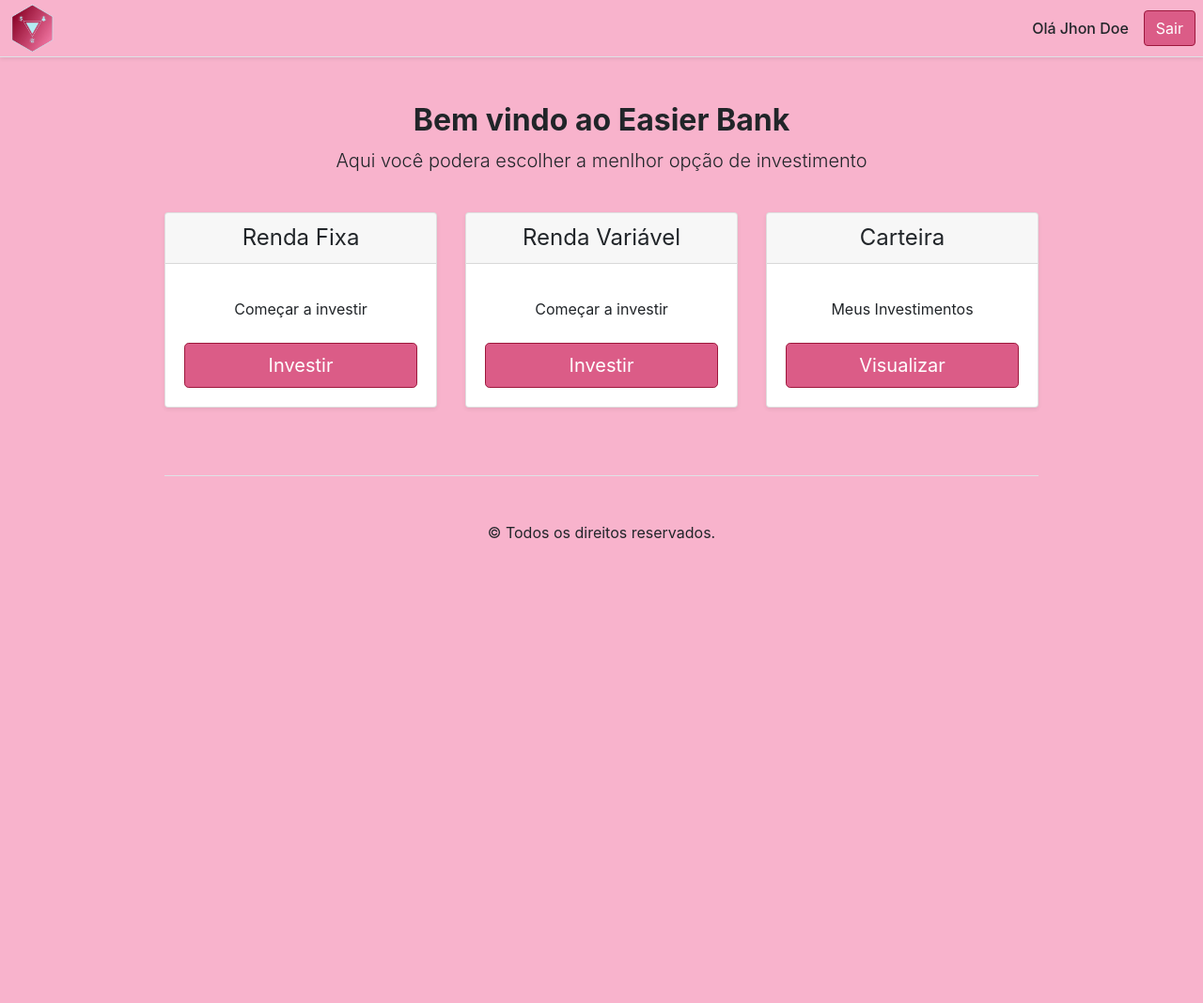
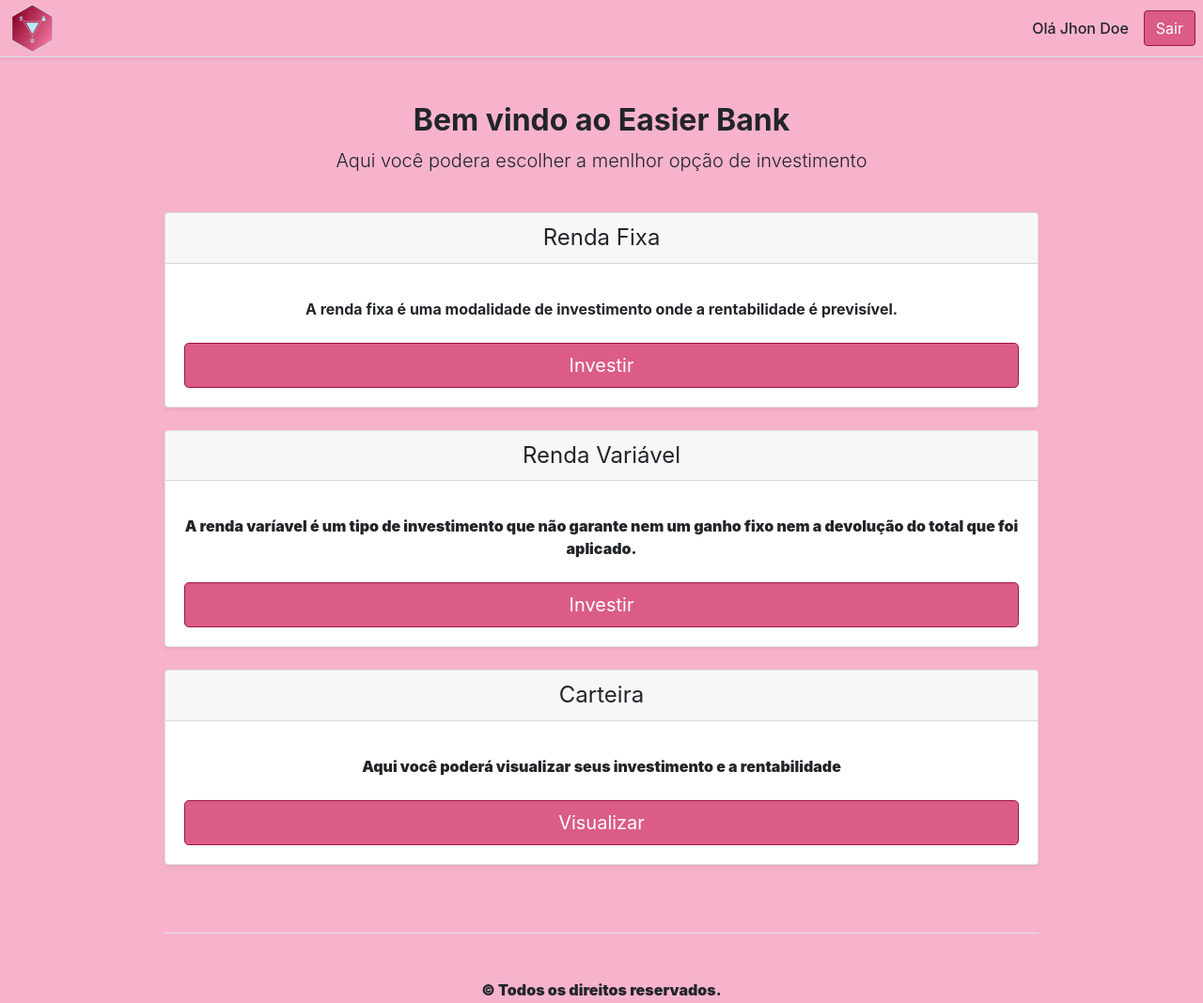
Before and after one commit to greicewelter/easierbank, a PHP site: page /dashboard.php in a window 1280 px wide. Shown: the top 1068 px of the page at 94% size. Before the commit the page ends 574 px from the top, so only its background shows below. Run offline with PHP 8.4, Linux system fonts and the light colour scheme.

Commit message:
atualizarçao

```diff
--- a/dashboard.php
+++ b/dashboard.php
@@ -35,7 +35,9 @@
           </div>
           <div class="card-body">
             <ul class="list-unstyled mt-3 mb-4">
-              <li>Começar a investir</li>
+            <li> <strong>A renda fixa é uma modalidade de investimento
+              onde a rentabilidade é previsível.<strong></li>
+
             </ul>
             <button type="button" class="btn btn-lg btn-block btn-easier">Investir</button>
           </div>
@@ -46,7 +48,8 @@
           </div>
           <div class="card-body">
             <ul class="list-unstyled mt-3 mb-4">
-                <li>Começar a investir</li>
+            <li><strong>A renda varíavel é um tipo de investimento que não
+              garante nem um ganho fixo nem a devolução do total que foi aplicado.<strong></li>
             </ul>
             <button type="button" class="btn btn-lg btn-block btn-easier">Investir</button>
           </div>
@@ -57,7 +60,7 @@
           </div>
           <div class="card-body">
             <ul class="list-unstyled mt-3 mb-4">
-                <li>Meus Investimentos</li>
+                <li>Aqui você poderá visualizar seus investimento e a rentabilidade</li>
             </ul>
             <button type="button" class="btn btn-lg btn-block btn-easier">Visualizar</button>
           </div>
```
